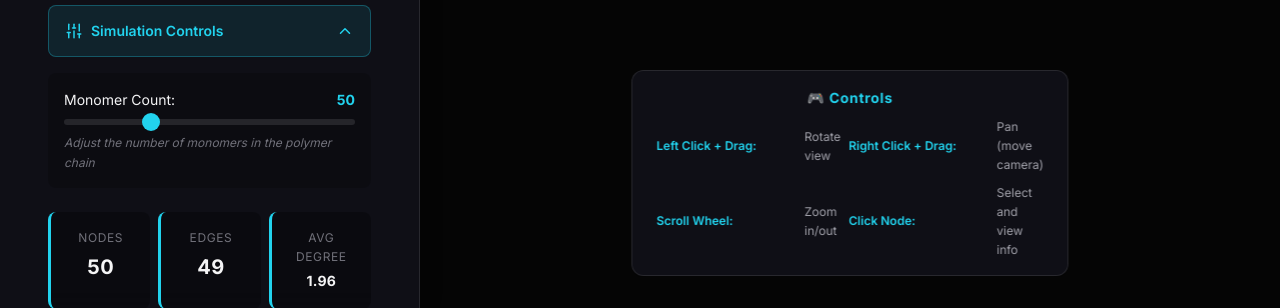
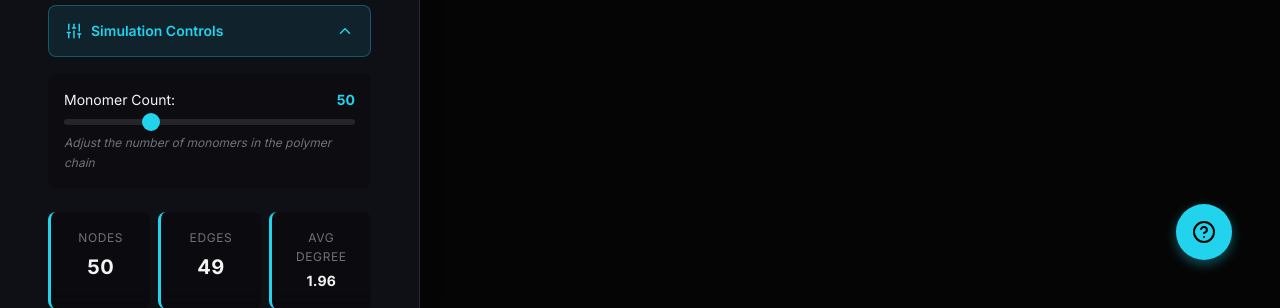
Before and after one commit to Pranjul-00/PolyLab, a React (Vite) app: page /polymer-reactor in a window 1280 px wide. Shown: the part 497-805 px from the top of the page. Built offline with nearby package versions, Linux system fonts and the light colour scheme.

Commit message:
added a Floating Cyan Button, Toggleable Instructions Panel and a Better UX

```diff
--- a/src/pages/PolymerReactor.jsx
+++ b/src/pages/PolymerReactor.jsx
@@ -1,7 +1,7 @@
 // src/pages/PolymerReactor.jsx
 import React, { useState, useEffect, useRef } from "react";
 import ForceGraph3D from "react-force-graph-3d";
-import { Info, RotateCcw, ChevronDown, ChevronUp, Sliders } from 'lucide-react';
+import { Info, RotateCcw, ChevronDown, ChevronUp, Sliders, HelpCircle, X } from 'lucide-react';
 import { generateLinear, generateBranched, generateCrossLinked, calculateGraphProperties } from "../PolymerLogic";
 import styles from "./PolymerReactor.module.css";
 
@@ -11,6 +11,7 @@ function PolymerReactor() {
     const [showInfo, setShowInfo] = useState(true);
     const [showControls, setShowControls] = useState(true);
     const [selectedNode, setSelectedNode] = useState(null);
+    const [showInstructions, setShowInstructions] = useState(false);
 
     // Interactive parameters
     const [monomerCount, setMonomerCount] = useState(50);
@@ -90,7 +91,7 @@ function PolymerReactor() {
                     <label className={styles.sectionLabel}>Select Polymer Type</label>
                     <div className={styles.buttonGrid}>
                         <button
-                            className={`${styles.polymerButton} ${polymerType === "linear" ? styles.active : ""}`}
+                            className={`${styles.polymerButton} ${polymerType === "linear" ? styles.active : ""} `}
                             onClick={() => setPolymerType("linear")}
                             style={{ '--accent-color': polymerInfo.linear.color }}
                         >
@@ -98,7 +99,7 @@ function PolymerReactor() {
                             <span className={styles.buttonSubtext}>HDPE</span>
                         </button>
                         <button
-                            className={`${styles.polymerButton} ${polymerType === "branched" ? styles.active : ""}`}
+                            className={`${styles.polymerButton} ${polymerType === "branched" ? styles.active : ""} `}
                             onClick={() => setPolymerType("branched")}
                             style={{ '--accent-color': polymerInfo.branched.color }}
                         >
@@ -106,7 +107,7 @@ function PolymerReactor() {
                             <span className={styles.buttonSubtext}>LDPE</span>
                         </button>
                         <button
-                            className={`${styles.polymerButton} ${polymerType === "crosslinked" ? styles.active : ""}`}
+                            className={`${styles.polymerButton} ${polymerType === "crosslinked" ? styles.active : ""} `}
                             onClick={() => setPolymerType("crosslinked")}
                             style={{ '--accent-color': polymerInfo.crosslinked.color }}
                         >
@@ -295,9 +296,28 @@ function PolymerReactor() {
                 </div>
 
 
-                {/* Floating Instructions */}
+                {/* Floating Help Button */}
+                <button
+                    className={styles.helpButton}
+                    onClick={() => setShowInstructions(!showInstructions)}
+                    aria-label="Show controls"
+                >
+                    <HelpCircle size={24} />
+                </button>
+
+                {/* Floating Instructions (Conditional) */}
+                {showInstructions && (
                     <div className={styles.instructions}>
+                        <div className={styles.instructionHeader}>
                             <div className={styles.instructionTitle}>🎮 Controls</div>
+                            <button
+                                className={styles.instructionClose}
+                                onClick={() => setShowInstructions(false)}
+                                aria-label="Close instructions"
+                            >
+                                <X size={18} />
+                            </button>
+                        </div>
                         <div className={styles.instructionGrid}>
                             <div className={styles.instructionItem}>
                                 <strong>Left Click + Drag:</strong> Rotate view
@@ -313,6 +333,7 @@ function PolymerReactor() {
                             </div>
                         </div>
                     </div>
+                )}
             </div>
         </div>
     );
--- a/src/pages/PolymerReactor.module.css
+++ b/src/pages/PolymerReactor.module.css
@@ -421,6 +421,38 @@
     overflow: hidden;
 }
 
+/* Floating Help Button */
+.helpButton {
+    position: absolute;
+    bottom: var(--space-xl);
+    right: var(--space-xl);
+    width: 56px;
+    height: 56px;
+    border-radius: 50%;
+    background: var(--color-accent-cyan);
+    border: none;
+    color: #000;
+    cursor: pointer;
+    display: flex;
+    align-items: center;
+    justify-content: center;
+    box-shadow: 0 4px 12px rgba(34, 211, 238, 0.4);
+    transition: all var(--transition-base);
+    z-index: 100;
+    pointer-events: all;
+}
+
+.helpButton:hover {
+    transform: scale(1.1);
+    box-shadow: 0 6px 20px rgba(34, 211, 238, 0.6);
+    background: var(--color-accent-green);
+}
+
+.helpButton:active {
+    transform: scale(0.95);
+}
+
+/* Instructions Panel */
 .instructions {
     position: absolute;
     bottom: var(--space-lg);
@@ -429,21 +461,57 @@
     background: var(--glass-bg);
     backdrop-filter: blur(var(--glass-blur));
     border: 1px solid var(--glass-border);
-    border-radius: var(--radius-lg);
+    border-radius: var(--radius-xl);
     padding: var(--space-md) var(--space-lg);
-    z-index: 10;
-    pointer-events: none;
+    z-index: 99;
+    pointer-events: all;
     min-width: 320px;
     max-width: 500px;
+    animation: slideUp 0.3s ease-out;
+}
+
+@keyframes slideUp {
+    from {
+        opacity: 0;
+        transform: translateX(-50%) translateY(20px);
+    }
+
+    to {
+        opacity: 1;
+        transform: translateX(-50%) translateY(0);
+    }
+}
+
+.instructionHeader {
+    display: flex;
+    justify-content: space-between;
+    align-items: center;
+    margin-bottom: var(--space-sm);
 }
 
 .instructionTitle {
     font-size: var(--text-sm);
     font-weight: 700;
     color: var(--color-accent-cyan);
-    margin-bottom: var(--space-sm);
-    text-align: center;
     letter-spacing: 0.05em;
+}
+
+.instructionClose {
+    background: none;
+    border: none;
+    color: var(--color-text-secondary);
+    cursor: pointer;
+    padding: 0.25rem;
+    display: flex;
+    align-items: center;
+    justify-content: center;
+    border-radius: var(--radius-sm);
+    transition: all var(--transition-fast);
+}
+
+.instructionClose:hover {
+    background: rgba(255, 255, 255, 0.1);
+    color: var(--color-text-primary);
 }
 
 .instructionGrid {
@@ -493,6 +561,11 @@
         flex: 1;
     }
 
+    .helpButton {
+        bottom: var(--space-2xl);
+        right: var(--space-2xl);
+    }
+
     .instructions {
         bottom: var(--space-xl);
         min-width: 400px;
```
Lines whose indentation alone changed are shown as unchanged.
